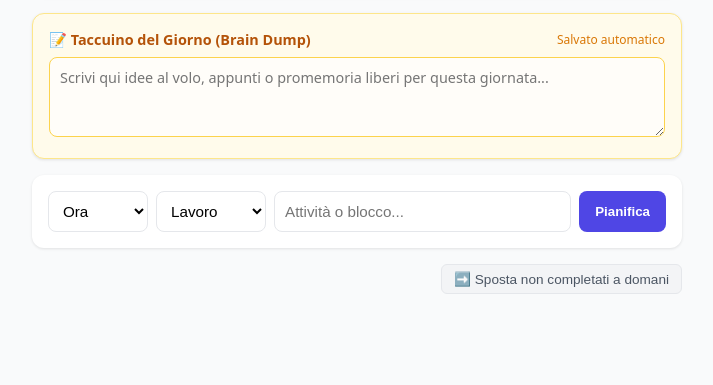
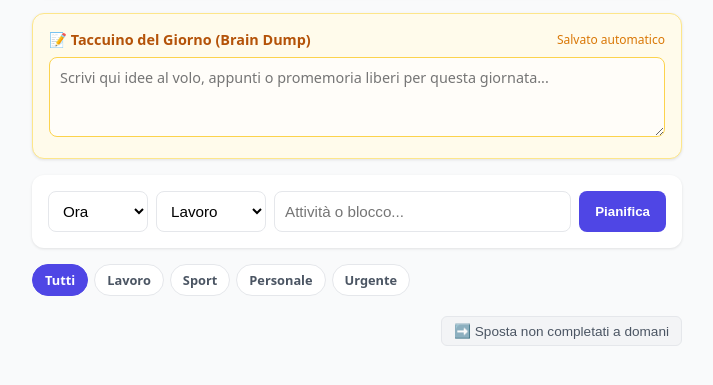
Before and after one commit to maxiano/MaxTime, a plain HTML site: page index.html in a window 1280 px wide. Shown: the part 151-536 px from the top of the page, without its empty margins (283-996 px from the left). Drawn offline with Linux system fonts and the light colour scheme; no server answers.

Commit message:
Update index.html

```diff
--- a/index.html
+++ b/index.html
@@ -38,6 +38,12 @@
         .badge-sport { background: #dcfce7; color: #166534; }
         .badge-personale { background: #f3e8ff; color: #6b21a8; }
         .badge-urgente { background: #fee2e2; color: #991b1b; }
+
+        /* Filtri Rapidi per Categoria */
+        .filter-bar { display: flex; gap: 6px; margin-bottom: 16px; overflow-x: auto; padding-bottom: 4px; }
+        .filter-chip { background: #fff; border: 1px solid var(--border); padding: 6px 12px; border-radius: 20px; font-size: 0.8rem; font-weight: 600; cursor: pointer; color: #4b5563; white-space: nowrap; }
+        .filter-chip:hover { background: #f3f4f6; }
+        .filter-chip.active { background: var(--primary); color: white; border-color: var(--primary); }
 
         /* Taccuino / Brain Dump */
         .note-card { background: #fffbeb; border: 1px solid #fde68a; }
@@ -112,6 +118,15 @@
             </form>
         </div>
 
+        <!-- Barra dei Filtri Categoria -->
+        <div class="filter-bar" id="filter-bar">
+            <div class="filter-chip active" data-filter="all">Tutti</div>
+            <div class="filter-chip" data-filter="lavoro">Lavoro</div>
+            <div class="filter-chip" data-filter="sport">Sport</div>
+            <div class="filter-chip" data-filter="personale">Personale</div>
+            <div class="filter-chip" data-filter="urgente">Urgente</div>
+        </div>
+
         <!-- Azioni Rapide della Giornata -->
         <div class="actions-bar">
             <button class="secondary-btn" id="carry-over-btn">➡️ Sposta non completati a domani</button>
```
